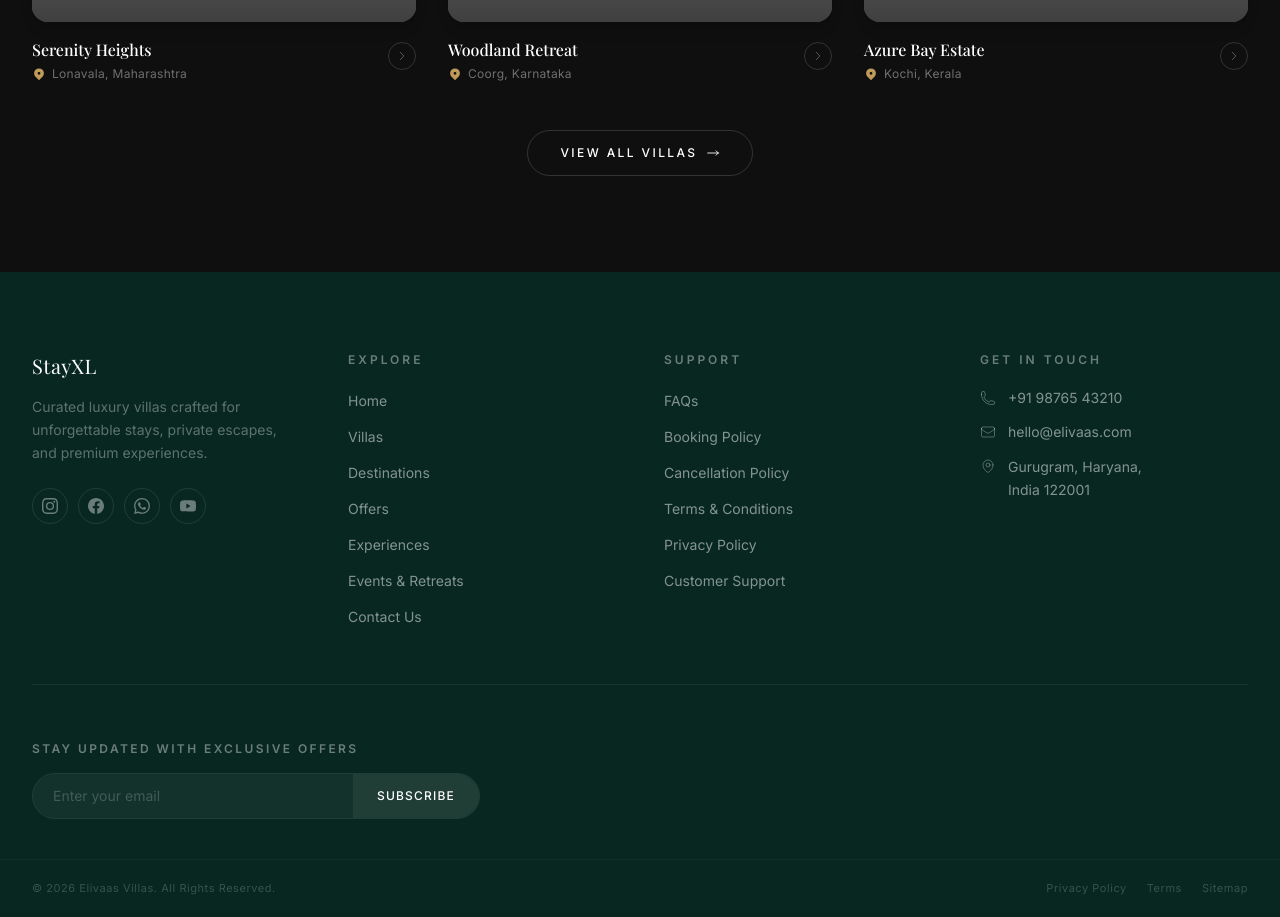
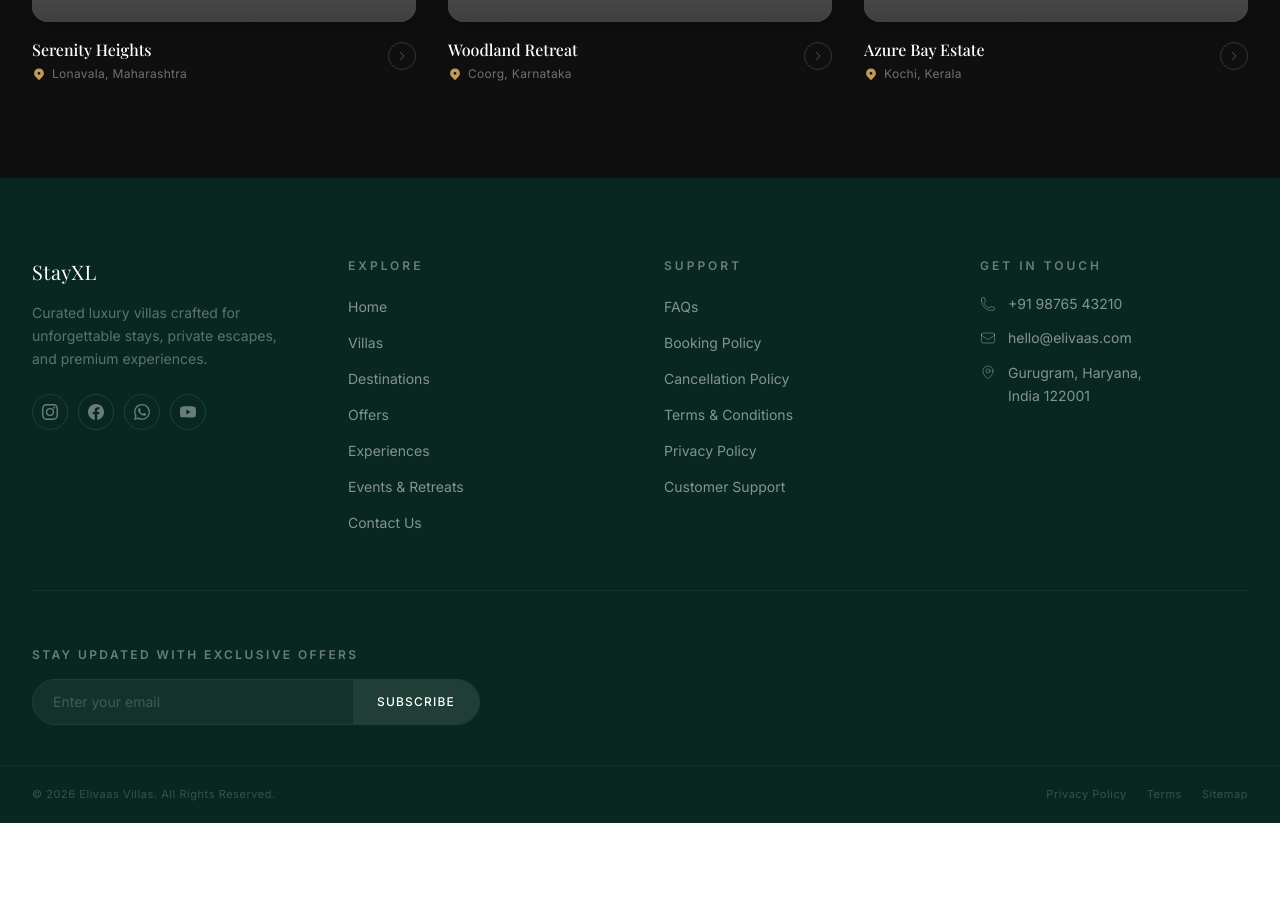
Before and after one commit to manish-terminal/stayxl-website, a Next.js app: page /prive in a window 1280 px wide. Shown: the part 3040-3957 px from the top of the page. After the commit the page ends 3863 px from the top, so only its background shows below. Built offline with nearby package versions, Linux system fonts and the light colour scheme; grey boxes are pictures that could not be loaded.

Commit message:
remove multiple villas

```diff
--- a/app/prive/page.jsx
+++ b/app/prive/page.jsx
@@ -318,15 +318,7 @@ export default function PrivePage() {
             ))}
           </div>
 
-          {/* Load More CTA */}
-          <div className="text-center mt-12">
-            <button className="inline-flex items-center gap-2 px-8 py-3.5 border border-white/15 text-white text-xs tracking-[0.2em] uppercase font-medium rounded-full hover:bg-[#C09A59] hover:border-[#C09A59] transition-all duration-400">
-              View All Villas
-              <svg className="w-3.5 h-3.5" fill="none" viewBox="0 0 24 24" stroke="currentColor" strokeWidth={1.5}>
-                <path strokeLinecap="round" strokeLinejoin="round" d="M17.25 8.25L21 12m0 0l-3.75 3.75M21 12H3" />
-              </svg>
-            </button>
-          </div>
+
         </div>
       </section>
 
```
